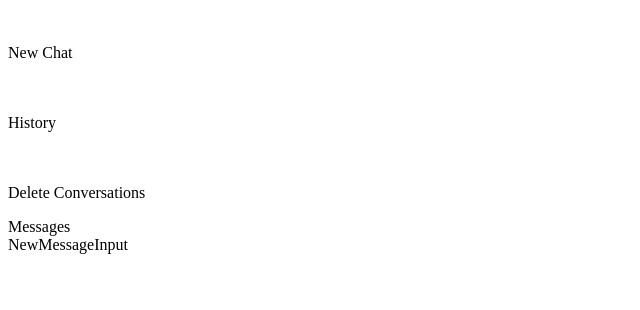
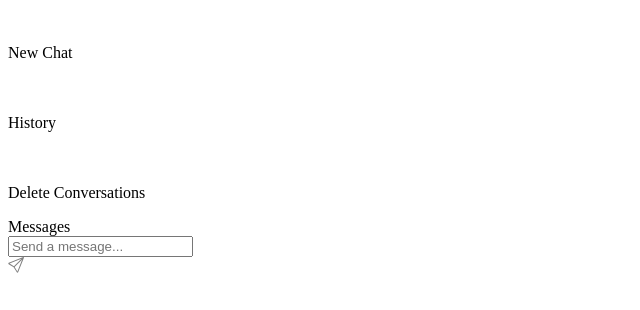
Before and after one commit to abhsyk/chat-ai, a React (Create React App) app: page / in a window 1280 px wide. Shown: the top 310 px of the page, without its empty margins (0-640 px from the left). Built offline with nearby package versions, Linux system fonts and the light colour scheme; the HTML template or start-up script is replaced by a standard one.

Commit message:
NewMessageInput

```diff
--- a/src/components/chat/NewMessageInput/index.tsx
+++ b/src/components/chat/NewMessageInput/index.tsx
@@ -1,7 +1,21 @@
 import { FC } from 'react';
+import { BsSend } from 'react-icons/bs';
 
 const NewMessageInput: FC = () => {
-  return <div className="new_messsage_input_container">NewMessageInput</div>;
+  return (
+    <div className="new_message_input_container">
+      <input
+        className="new_message_input"
+        placeholder="Send a message..."
+        value=""
+        onChange={() => {}}
+        onKeyDown={() => {}}
+      />
+      <div className="new_message_icon_container" onChange={() => {}}>
+        <BsSend color="grey" />
+      </div>
+    </div>
+  );
 };
 
 export default NewMessageInput;
```
